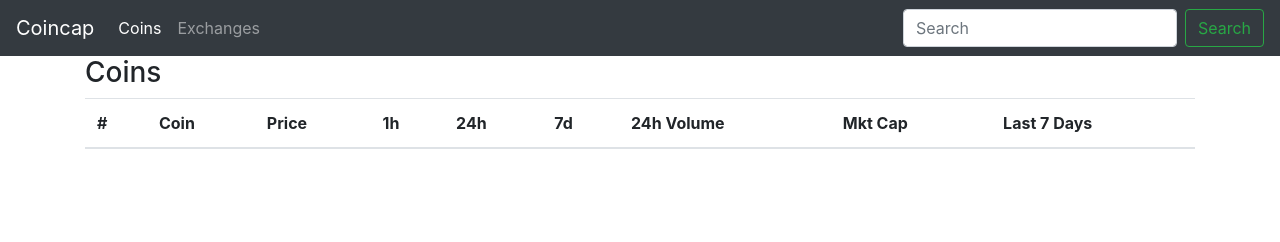
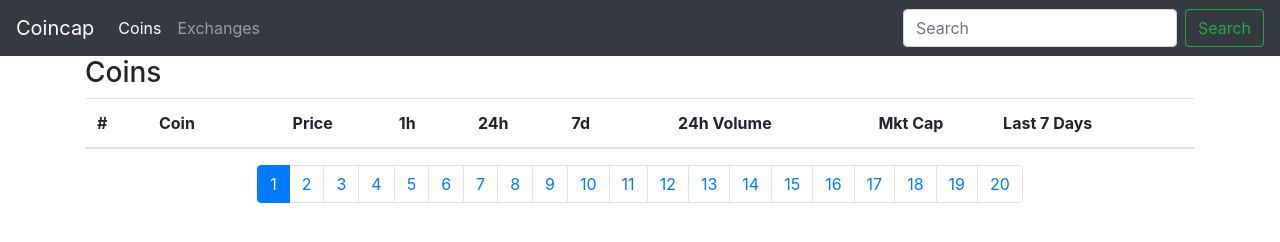
Before and after one commit to oceanyeung/coincap, a plain HTML site: page index.html in a window 1280 px wide. Drawn offline with nearby package versions, Linux system fonts and the light colour scheme; no server answers.

Commit message:
Added initial coins display

```diff
--- a/index.html
+++ b/index.html
@@ -15,10 +15,10 @@
             <li class="nav-item"><a href="#" class="nav-link active">Coins <span class="sr-only">(Current)</span></a></li>
             <li class="nav-item"><a href="#" class="nav-link">Exchanges</a></li>
         </ul>
-        <form class="form-inline my-2 my-lg-0">
+        <div class="form-inline my-2 my-lg-0">
             <input class="form-control mr-sm-2" type="text" placeholder="Search" aria-label="Search" />
             <button class="btn btn-outline-success my-2 my-sm-0">Search</button>
-        </form>
+        </div>
     </nav>
 
     <div class="container">
@@ -29,18 +29,24 @@
                 <tr>
                     <th>#</th>
                     <th>Coin</th>
-                    <th>Price</th>
-                    <th>1h</th>
-                    <th>24h</th>
-                    <th>7d</th>
-                    <th>24h Volume</th>
-                    <th>Mkt Cap</th>
+                    <th class="text-center">Price</th>
+                    <th class="text-center">1h</th>
+                    <th class="text-center">24h</th>
+                    <th class="text-center">7d</th>
+                    <th class="text-center">24h Volume</th>
+                    <th class="text-center">Mkt Cap</th>
                     <th>Last 7 Days</th>
                 </tr>
             </thead>
 
             <tbody id="coins"></tbody>
         </table>
+
+        <nav aria-label="Page navigation example">
+            <ul class="pagination justify-content-center" id="pager">
+
+            </ul>
+          </nav>
     </div>
 </body>
 </html>
--- a/src/api.js
+++ b/src/api.js
@@ -1,2 +1,6 @@
 export default class Api {
+    static loadCoins({pagesize, pagenum, currency}) {
+        let url = `https://api.coingecko.com/api/v3/coins/markets?vs_currency=${currency}&order=market_cap_desc&per_page=${pagesize}&page=${pagenum}&sparkline=true`;
+        return fetch(url);
+    }
 }
--- a/src/coins.js
+++ b/src/coins.js
@@ -1,5 +1,34 @@
 export default class Coins {
-    static getCoins({start, end}) {
+    static formatAmount(amount, digits=2) {
+        if (amount >= 1) {
+            // >= $1.00, only shows at most 2 decimals by default
+            return new Intl.NumberFormat('en-us', { style: 'currency', currency: 'USD', minimumFractionDigits: digits }).format(amount);
+        }
 
+        // < $1.00, shows up to 6 decimals
+        return new Intl.NumberFormat('en-us', { style: 'currency', currency: 'USD', maximumSignificantDigits: 6 }).format(amount);
+    }
+
+    static createCoinTable(container, data, params) {
+        let {pagesize, pagenum} = params;
+        let rankOffset = (pagenum-1) * pagesize + 1;
+
+        for (let i=0; i < data.length; i++) {
+            let coin = data[i];
+            let {name, current_price, price_change_percentage_24h, total_volume, market_cap } = data[i];
+
+            let tr = `<tr>` +
+                        `<td>${i+rankOffset}</td>` +
+                        `<td>${name}</td>` +
+                        `<td class="text-right">${Coins.formatAmount(current_price)}</td>` +
+                        `<td></td>` +
+                        `<td>${price_change_percentage_24h}</td>` +
+                        `<td></td>` +
+                        `<td class="text-right">${Coins.formatAmount(total_volume, 0)}</td>` +
+                        `<td class="text-right">${Coins.formatAmount(market_cap, 0)}<td><td></td>` +
+                    `</tr>`;
+
+            container.append(tr);
+        }
     }
 };
--- a/src/main.js
+++ b/src/main.js
@@ -1,7 +1,17 @@
-import Page from './pageutils.js';
+import Page from './page.js';
 import Coins from './coins.js';
+import Api from './api.js';
 
 $(document).ready(() => {
     let params = Page.processUrl(window.location.href);
     console.log(params);
+
+    let pageButtons = Page.generatePager(params);
+    $("#pager").append(pageButtons);
+
+    Api.loadCoins(params).then(resp => {
+        resp.json().then(data => {
+            console.log(Coins.createCoinTable($("#coins"), data, params));
+        });
+    });
 });
--- a/src/pageutils.js
+++ b/src/page.js
@@ -1,14 +1,15 @@
 export default class Page {
     static createDefaultParams() {
         return {
-            start: 0,
-            end: 99
+            pagenum: 1,
+            pagesize: 100,
+            currency: 'usd',
+            maxpage: 59
         };
     }
 
-    static processUrl(url) {
-        let pageUrl = url,
-            urlVars = pageUrl.split('?'),
+    static processUrl(url = '') {
+        let urlVars = url.split('?'),
             paramsWithHash = Array.isArray(urlVars) && (urlVars.length > 1) ? urlVars[1].split('#') : [],
             params = Array.isArray(paramsWithHash) && (paramsWithHash.length > 0) ? paramsWithHash[0].split('&') : [],
             result = Page.createDefaultParams();
@@ -24,4 +25,14 @@
 
         return result;
     }
+
+    static generatePager(params) {
+        let pageButtons = '';
+        for (let i=0; i < 20; i++) {
+            let activeClass = (params.pagenum == (i+1)) ? ' active' : "";
+            pageButtons += `<li class="page-item ${activeClass}"><a class="page-link" href="index.html?pagenum=${i+1}">${i+1}</a></li>`;
+        }
+
+        return pageButtons
+    }
 }
```
